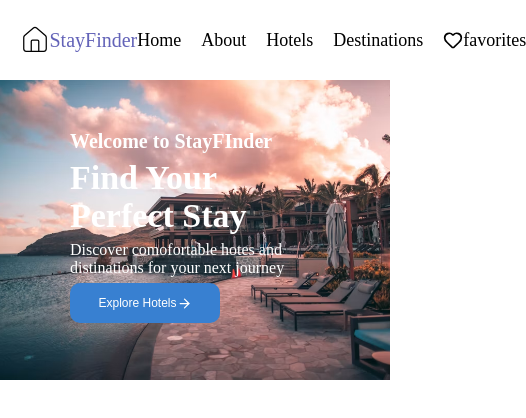
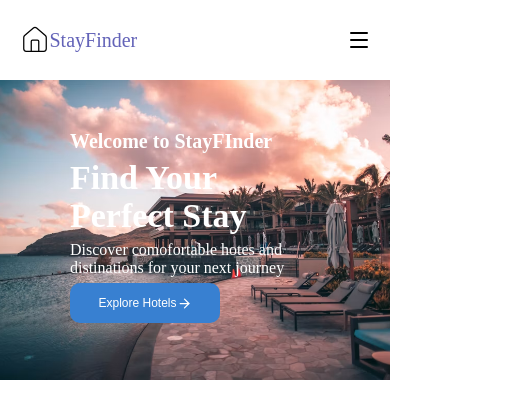
Before and after one commit to codewithmansoorahmad/Hotel-Booking, a React (Vite) app: page / in a window 390 px wide. Shown: the top 418 px of the page, 526 px wide, since content can reach past the window. Built offline with nearby package versions, Linux system fonts and the light colour scheme.

Commit message:
menu icons was added

```diff
--- a/src/components/NavBar.jsx
+++ b/src/components/NavBar.jsx
@@ -9,6 +9,7 @@ export default function NavBar(){
 <li><NavLink className="link">Destinations</NavLink></li>
 <li><NavLink className="link-favorite"><Heart size={20}/> <span>favorites</span></NavLink></li>
 
+
         </ul>
     </nav>
 }
--- a/src/css/Header.css
+++ b/src/css/Header.css
@@ -34,3 +34,19 @@
     color: black;
     text-decoration: none;
 }
+.menu{
+    display: none;
+}
+
+
+
+@media (max-width:570px) {
+    .menu{
+        display: block;
+
+    }
+    .nav-bar ul{
+display: none;
+    }
+
+}
--- a/src/pages/Header.jsx
+++ b/src/pages/Header.jsx
@@ -1,4 +1,4 @@
-import {  House } from "lucide-react"
+import {  House, Menu } from "lucide-react"
 import NavBar from "../components/NavBar"
 
 import "../css/Header.css"
@@ -9,5 +9,8 @@ return <header className="Header">
         <span className="project-name">StayFinder</span>
     </div>
 <NavBar/>
+<>
+    <Menu className="menu"/>
+    </>
 </header>
 }
```
